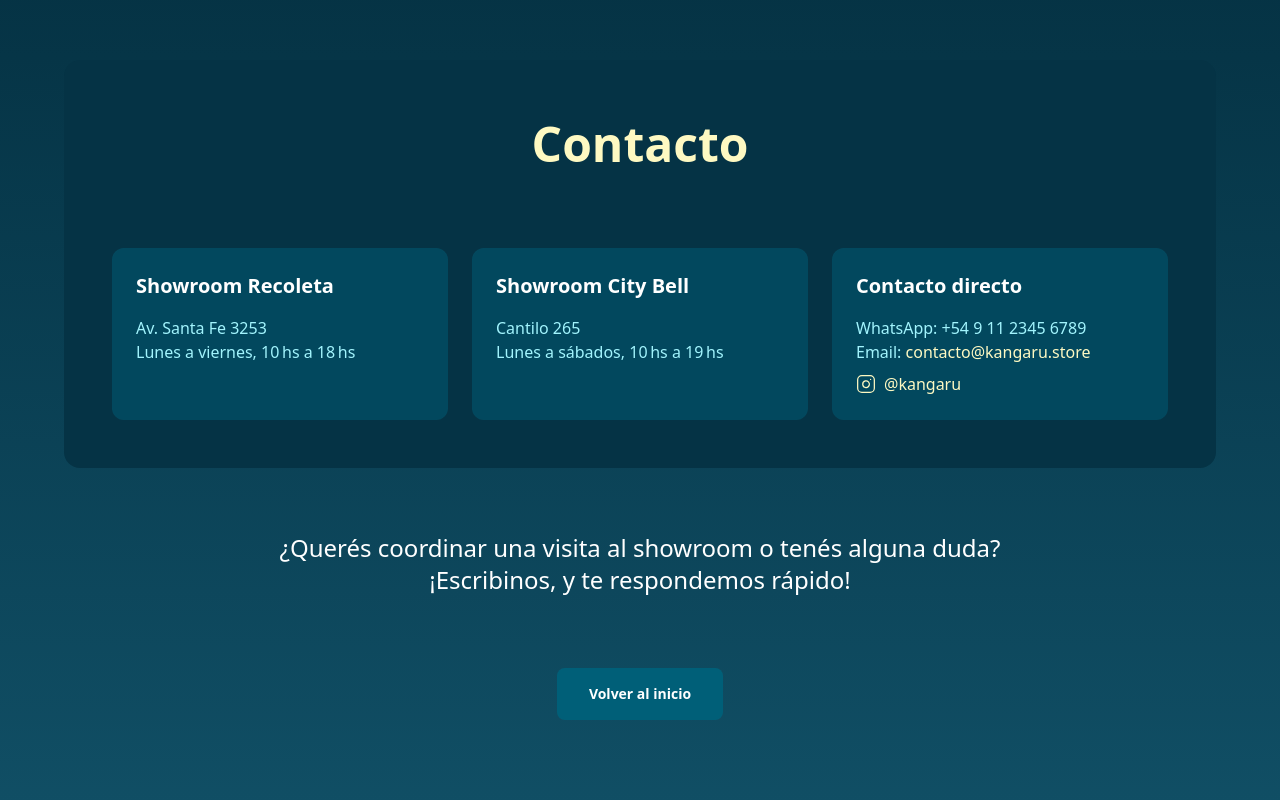
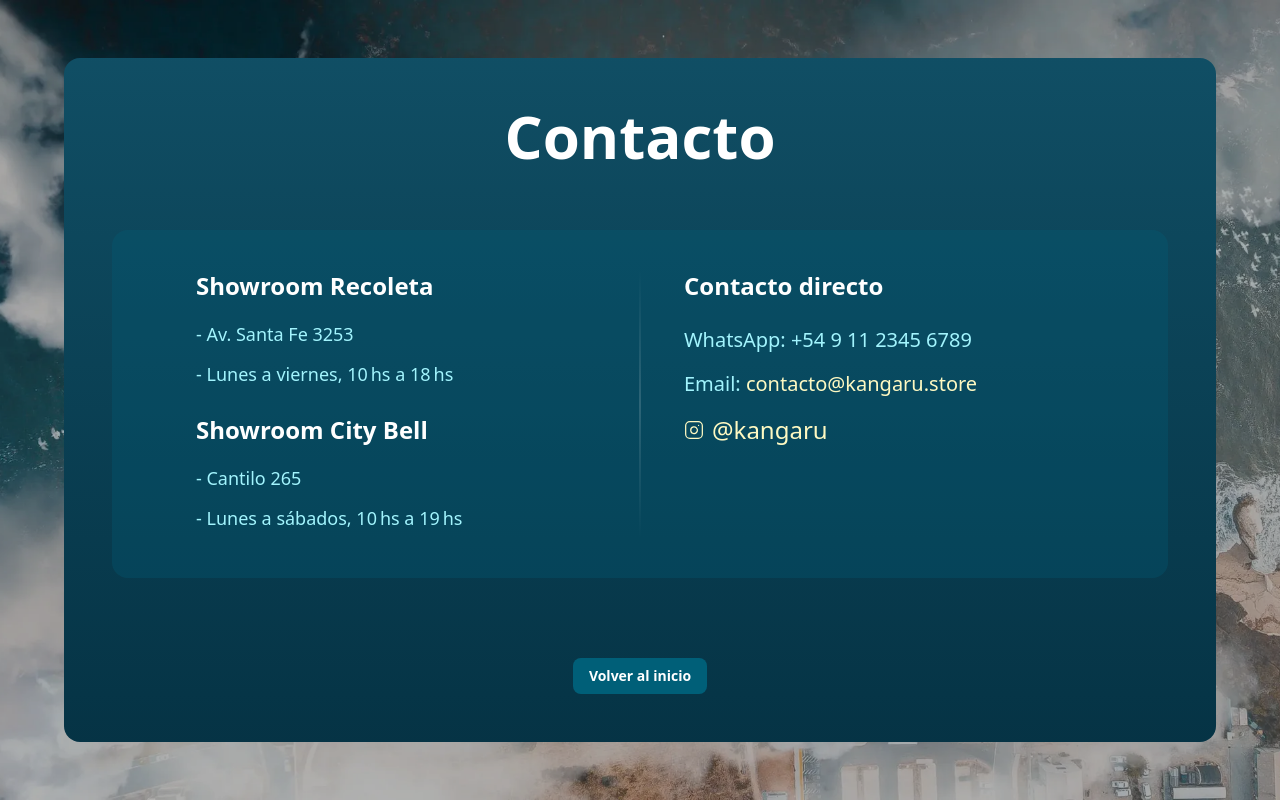
Before and after one commit to Santiroquai/Kangaru, a Vue app: page /contacto in a window 1280 px wide. Built offline with nearby package versions, Linux system fonts and the light colour scheme.

Commit message:
contacto nuevo

```diff
--- a/src/pages/Contacto.vue
+++ b/src/pages/Contacto.vue
@@ -1,61 +1,97 @@
 <script setup>
+import HeroKeyBackground from "@/assets/hero-key-background.webp"
 import InstagramIcon from '@/components/ui/icons/InstagramIcon.vue'
 
+// Prop para decirle al layout que use el modo simple
+const simpleLayout = true
 </script>
 
 <template>
-    <div class="relative min-h-screen z-10 bg-gradient-to-b from-cyan-950 to-cyan-900 flex flex-col items-center justify-center px-4 sm:px-8">
 
-      <div class="max-w-6xl w-full space-y-6 bg-cyan-950 mt-10 p-4 pb-10 sm:p-12 rounded-2xl">
-      <h1 class="text-3xl sm:text-5xl font-bold text-center text-yellow-100 mb-5 mt-3 sm:mb-20"> Contacto</h1>
+    <!-- Fondo -->
+    <div class="relative h-screen w-full overflow-hidden">
+      <img
+        :src="HeroKeyBackground"
+        class="absolute w-full h-full object-cover brightness-70"
+        alt="Background"
+      />
 
-      <div class="grid grid-cols-1 md:grid-cols-3 gap-6">
-          <!-- Showroom Recoleta -->
-          <div class="bg-cyan-800/50 p-6 rounded-xl">
-            <div class="flex items-center gap-3 mb-4">
-              <h3 class="text-xl font-semibold">Showroom Recoleta</h3>
-            </div>
-            <p class="text-cyan-200">Av. Santa Fe 3253</p>
-            <p class="text-cyan-200">Lunes a viernes, 10 hs a 18 hs</p>
+      <!-- Contenido principal -->
+      <div class="relative z-10 h-full flex flex-col items-center justify-center px-4 sm:px-8">
+        <div class="max-w-6xl w-full space-y-6 bg-gradient-to-b from-cyan-900 to-cyan-950 p-4 sm:p-12 rounded-2xl">
+          <div class=" flex justify-center">
+            <h1 class="text-2xl sm:text-5xl md:text-6xl font-bold md:mb-10 text-white text-center">
+            Contacto
+            </h1>
           </div>
 
+          <div class="relative max-w-6xl w-full space-y-8 bg-cyan-800/30 p-4 sm:p-10 rounded-2xl">
+            <!-- Contenedor de dos columnas -->
+            <div class="relative grid grid-cols-1 md:grid-cols-2  text-white text-md md:text-lg md:leading-8">
+
+              <!-- Columna izquierda -->
+              <div class="space-y-2 md:px-11">
+                <!-- Showroom Recoleta -->
+                <div class="flex gap-3 mb-4">
+                  <h3 class="text-xl sm:text-2xl font-semibold">Showroom Recoleta</h3>
+                </div>
+                <p class="text-cyan-200"> - Av. Santa Fe 3253</p>
+                <p class="text-cyan-200 mb-10 sm:mb-6"> - Lunes a viernes, 10 hs a 18 hs</p>
                 <!-- Showroom City Bell -->
-          <div class="bg-cyan-800/50 p-6 rounded-xl">
                 <div class="flex items-center gap-3 mb-4">
-              <h3 class="text-xl font-semibold">Showroom City Bell</h3>
+                  <h3 class="text-xl sm:text-2xl font-semibold">Showroom City Bell</h3>
                 </div>
-            <p class="text-cyan-200">Cantilo 265</p>
-            <p class="text-cyan-200">Lunes a sábados, 10 hs a 19 hs</p>
+                <p class="text-cyan-200"> - Cantilo 265</p>
+                <p class="text-cyan-200 mb-10 sm:mb-1"> - Lunes a sábados, 10 hs a 19 hs</p>
+
               </div>
 
-          <!-- Contacto directo -->
-          <div class="bg-cyan-800/50 p-6 rounded-xl">
-            <div class="flex items-center gap-3 mb-4">
-              <h3 class="text-xl font-semibold">Contacto directo</h3>
+              <!-- Columna derecha -->
+              <div class="space-y-4 md:ps-11 md:leading-11">
+                <div class="flex items-center gap-3 mb-4 sm:mb-6">
+                  <h3 class="text-xl sm:text-2xl font-semibold">Contacto directo</h3>
                 </div>
-            <p class="text-cyan-200">WhatsApp: <a href="https://wa.me/5491123456789" target="_blank" class="">+54 9 11 2345 6789</a></p>
-            <p class="text-cyan-200">Email: <a href="mailto:contacto@kangaru.store" class="text-yellow-100">contacto@kangaru.store</a></p>
-            <p class="text-cyan-200"><a href="https://instagram.com/kangaru" target="_blank" class="text-yellow-100 flex items-center gap-2 mt-2"><InstagramIcon class="w-4 h-4" />@kangaru</a></p>
+                <p class="text-cyan-200 text-sm sm:text-xl">WhatsApp: <a href="https://wa.me/5491123456789" target="_blank" class="">+54 9 11 2345 6789</a></p>
+                <p class="text-cyan-200 text-sm sm:text-xl">Email: <a href="mailto:contacto@kangaru.store" class="text-yellow-100">contacto@kangaru.store</a></p>
+                <p class="text-cyan-200 text-md sm:text-2xl mb-3"><a href="https://instagram.com/kangaru" target="_blank" class="text-yellow-100 flex items-center gap-2 mt-2"><InstagramIcon class="w-4 h-4" />@kangaru</a></p>
               </div>
 
+              <!-- Línea divisora centrada en desktop -->
+              <div class="divider-center"></div>
             </div>
           </div>
 
-      <div class="mt-16 text-center max-w-3xl mx-auto px-4">
-        <p class="text-xl sm:text-2xl text-white">
-          ¿Querés coordinar una visita al showroom o tenés alguna duda? ¡Escribinos, y te respondemos rápido!
-        </p>
-      </div>
-
           <!-- Botón para volver al inicio -->
-      <div class="text-center mt-10 md:mt-18 mb-15">
+          <div class="text-center md:mt-20">
             <router-link
               to="/"
-          class="inline-block text-sm px-6 py-3 sm:text-md sm:px-8 sm:py-4 bg-cyan-800 hover:bg-cyan-700 text-white font-bold rounded-lg transition-colors duration-300"
+              class="inline-block text-sm px-4 py-2 bg-cyan-800 hover:bg-cyan-700 text-white font-bold rounded-lg transition-colors duration-300"
             >
               Volver al inicio
             </router-link>
           </div>
+        </div>
+      </div>
+    </div>
 
-    </div>
 </template>
+
+<style>
+@media (min-width: 768px) {
+  .divider-center::after {
+    content: "";
+    position: absolute;
+    top: 0;
+    bottom: 0;
+    left: 50%;
+    transform: translateX(-50%);
+    width: 1px;
+    background: linear-gradient(
+      to bottom,
+      transparent,
+      rgba(255, 255, 255, 0.3),
+      transparent
+    );
+  }
+}
+</style>
--- a/src/router/index.js
+++ b/src/router/index.js
@@ -37,7 +37,7 @@ const router = createRouter({
       }
     }
 
-    // Si vas a ModeloDetalle o FinalizarCompra 0 Contacto → forzar scroll al top
+    // Si vas a ModeloDetalle o FinalizarCompra o Contacto → forzar scroll al top
     if (
       to.name === 'ModeloDetalle' ||
       to.name === 'FinalizarCompra' ||
```
Lines whose indentation alone changed are shown as unchanged.
